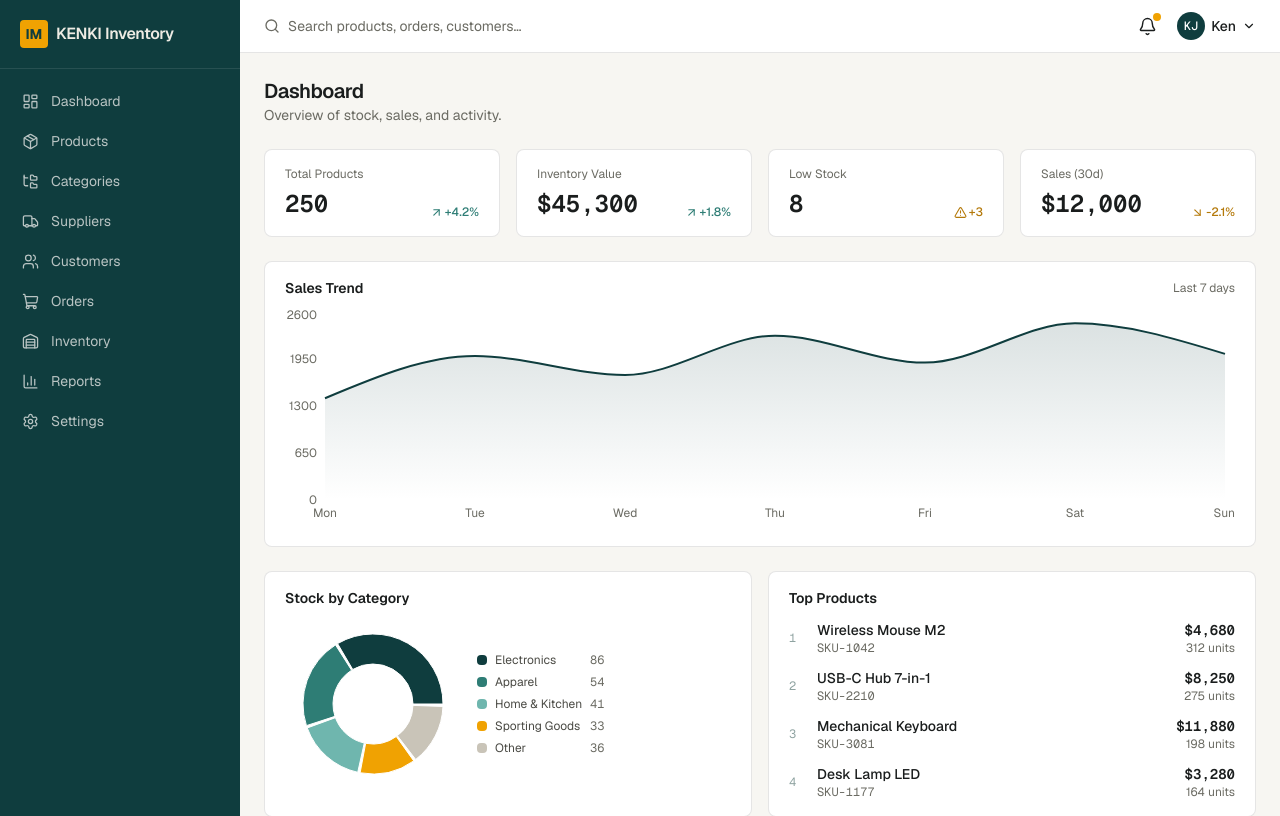
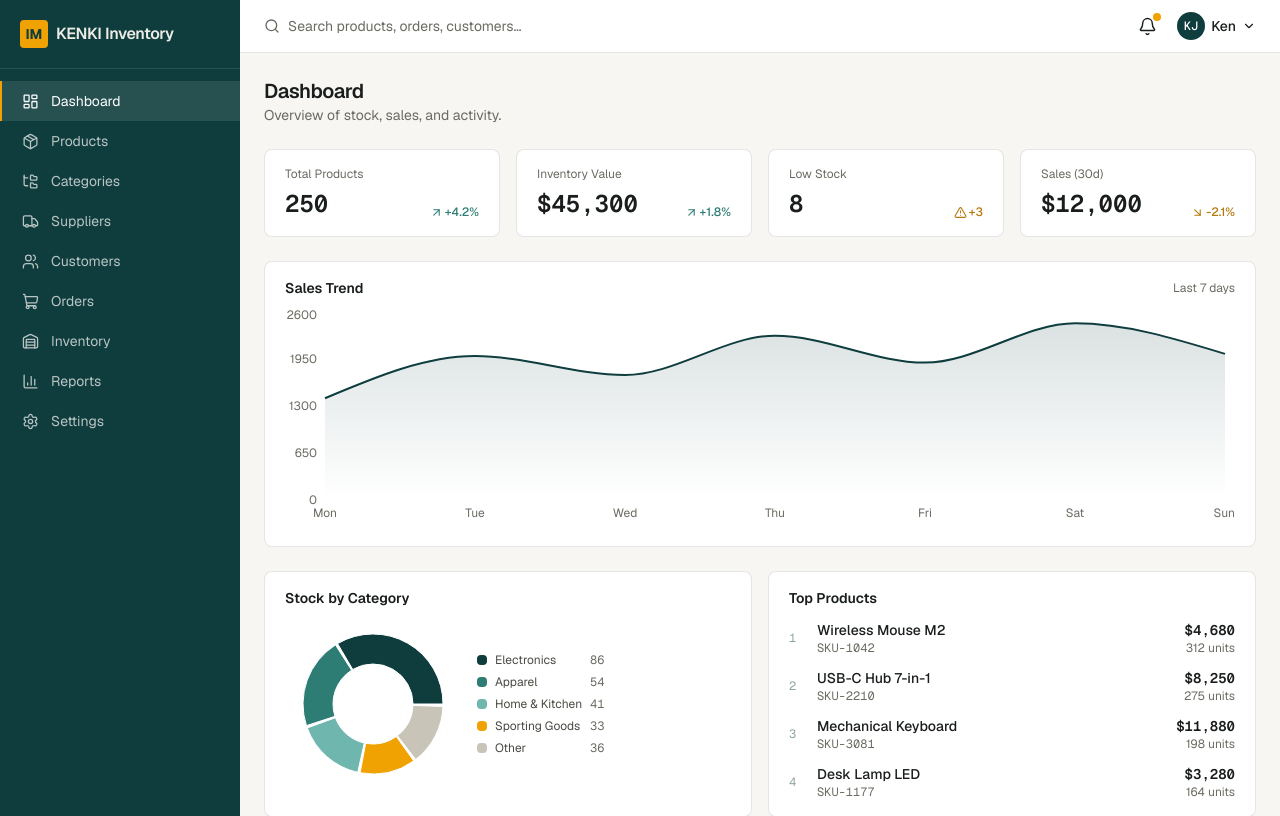
Before and after one commit to kennzuki/inventory-app, a Next.js app: page /Dashboard in a window 1280 px wide. Shown: the top 816 px of the page. Built offline with nearby package versions, Linux system fonts and the light colour scheme.

Commit message:
fix: use uppercase dashboard route
Co-authored-by: Copilot <223556219+Copilot@users.noreply.github.com>

```diff
--- a/app/components/Footer.tsx
+++ b/app/components/Footer.tsx
@@ -8,7 +8,7 @@ export default function Footer() {
       <div className="mx-auto flex max-w-6xl flex-col gap-3 px-6 py-6 text-sm text-slate-600 sm:flex-row sm:items-center sm:justify-between">
         <p>© {currentYear}INVENTORY APP. All rights reserved.</p>
         <div className="flex flex-wrap gap-4">
-          <Link href="/dashboard" className="transition hover:text-slate-900">
+          <Link href="/Dashboard" className="transition hover:text-slate-900">
             Dashboard
           </Link>
           <Link href="/expenses" className="transition hover:text-slate-900">
--- a/app/components/Sidebar.tsx
+++ b/app/components/Sidebar.tsx
@@ -15,7 +15,7 @@ import Link from "next/link";
 import { usePathname } from "next/navigation";
 
 const NAV_ITEMS = [
-  { name: "Dashboard", href: "/dashboard", icon: LayoutDashboard },
+  { name: "Dashboard", href: "/Dashboard", icon: LayoutDashboard },
   { name: "Products", href: "/products", icon: Package },
   { name: "Categories", href: "/categories", icon: FolderTree },
   { name: "Suppliers", href: "/suppliers", icon: Truck },
@@ -41,7 +41,7 @@ export default function Sidebar() {
       <nav className="flex-1 overflow-y-auto py-3">
         {NAV_ITEMS.map(({ name, href, icon: Icon }) => {
           const isActive =
-            pathname === href || (href !== "/dashboard" && pathname.startsWith(href));
+            pathname === href || (href !== "/Dashboard" && pathname.startsWith(href));
 
           return (
             <Link
--- a/app/page.tsx
+++ b/app/page.tsx
@@ -1,5 +1,5 @@
 import { redirect } from "next/navigation";
 
 export default function Home() {
-  redirect("/dashboard");
+  redirect("/Dashboard");
 }
```
